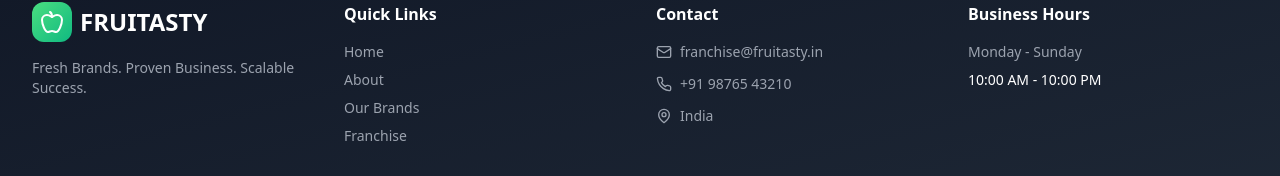
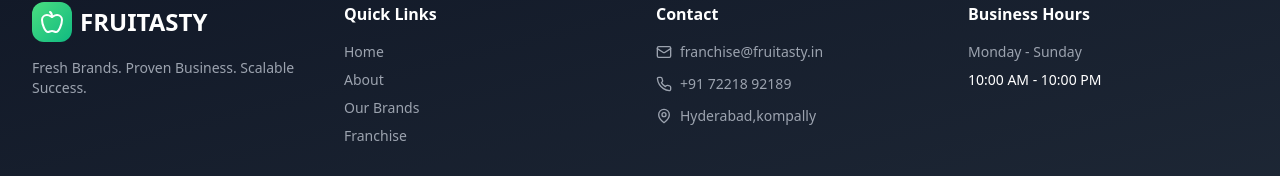
Before and after one commit to malipatelshiva/fruitasty-franchise, a React (Vite) app: page / in a window 1280 px wide. Shown: the part 1554-1730 px from the top of the page. Built offline with nearby package versions, Linux system fonts and the light colour scheme.

Commit message:
Update contact information in Footer component

```diff
--- a/src/components/Footer.tsx
+++ b/src/components/Footer.tsx
@@ -43,13 +43,13 @@ export default function Footer() {
                 <Mail className="w-4 h-4" />
                 <span>franchise@fruitasty.in</span>
               </a>
-              <a href="tel:+919876543210" className="flex items-center space-x-2 text-gray-400 hover:text-white transition-colors text-sm">
+              <a href="tel:+9172218 92189" className="flex items-center space-x-2 text-gray-400 hover:text-white transition-colors text-sm">
                 <Phone className="w-4 h-4" />
-                <span>+91 98765 43210</span>
+                <span>+91 72218 92189</span>
               </a>
               <div className="flex items-center space-x-2 text-gray-400 text-sm">
                 <MapPin className="w-4 h-4" />
-                <span>India</span>
+                <span>Hyderabad,kompally </span>
               </div>
             </div>
           </div>
```
